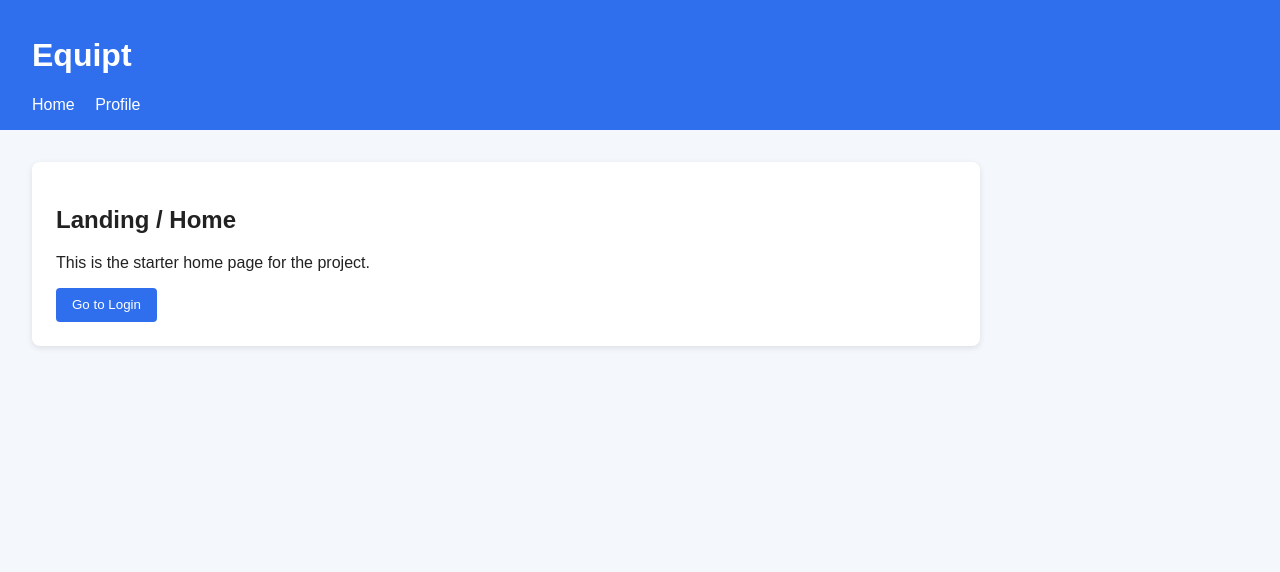
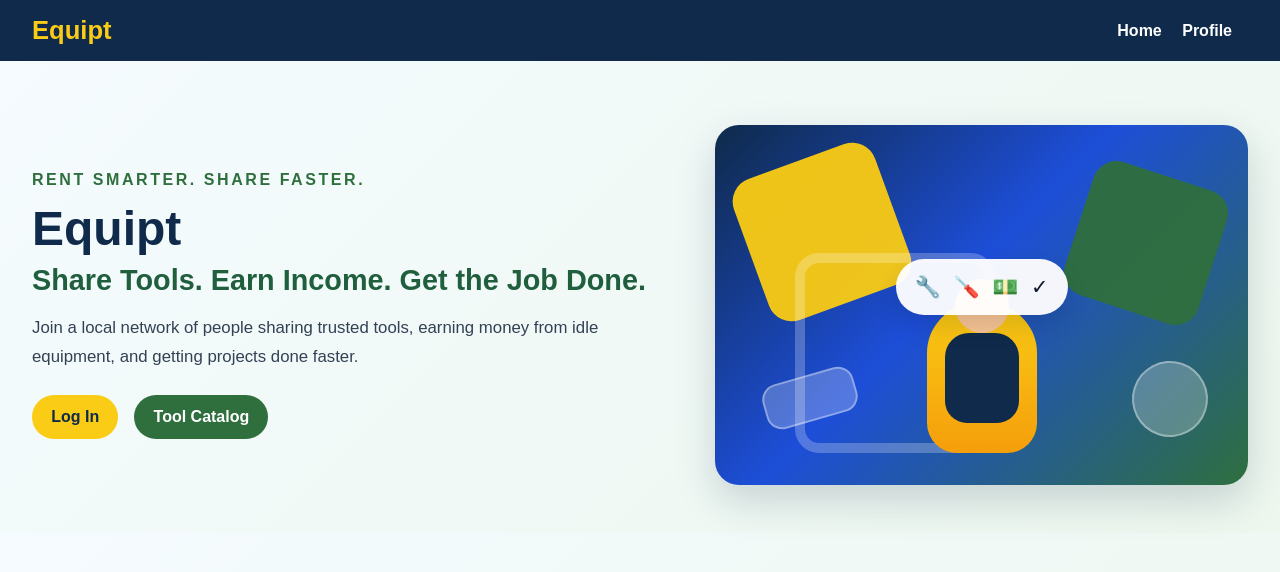
Before and after one commit to CSSE-5150-Group-Midtown-PIVOT/Equipt-Project-Repository, a plain HTML site: page Equipt-Project-Repository-main/index.html in a window 1280 px wide. Drawn offline with Linux system fonts and the light colour scheme.

Commit message:
Re-commiting changes

```diff
--- a/Equipt-Project-Repository-main/styles/main.css
+++ b/Equipt-Project-Repository-main/styles/main.css
@@ -2,20 +2,30 @@ body {
   font-family: Arial, sans-serif;
   margin: 0;
   padding: 0;
-  background: #f4f7fb;
-  color: #222;
+  background: linear-gradient(135deg, #f5fbff 0%, #edf7ee 100%);
+  color: #0f172a;
 }
 
 header {
-  background: #2f6fed;
+  background: #0f2a4a;
   color: white;
   padding: 1rem 2rem;
+  display: flex;
+  justify-content: space-between;
+  align-items: center;
+}
+
+header h1 {
+  margin: 0;
+  font-size: 1.6rem;
+  color: #facc15;
 }
 
 nav a {
   color: white;
   margin-right: 1rem;
   text-decoration: none;
+  font-weight: 600;
 }
 
 main {
@@ -213,3 +223,198 @@ button {
 button.secondary {
   background: #6c757d;
 }
+
+.home-hero {
+  display: grid;
+  grid-template-columns: 1.1fr 0.9fr;
+  gap: 2rem;
+  align-items: center;
+  padding: 2rem 0 1rem;
+}
+
+.home-hero__content h1 {
+  font-size: 3rem;
+  margin: 0.25rem 0 0.5rem;
+  color: #0f2a4a;
+}
+
+.home-hero__content h2 {
+  font-size: 1.8rem;
+  margin: 0 0 1rem;
+  color: #1f5f3e;
+}
+
+.home-eyebrow {
+  display: inline-block;
+  margin: 0 0 0.5rem;
+  text-transform: uppercase;
+  letter-spacing: 0.16em;
+  font-weight: 700;
+  color: #2f6f3e;
+}
+
+.home-subtext {
+  font-size: 1.05rem;
+  line-height: 1.7;
+  color: #334155;
+  max-width: 620px;
+}
+
+.home-actions {
+  display: flex;
+  gap: 1rem;
+  flex-wrap: wrap;
+  margin-top: 1.5rem;
+}
+
+.home-btn {
+  display: inline-block;
+  padding: 0.8rem 1.2rem;
+  border-radius: 999px;
+  text-decoration: none;
+  font-weight: 700;
+}
+
+.home-btn--primary {
+  background: #facc15;
+  color: #0f2a4a;
+}
+
+.home-btn--secondary {
+  background: #2f6f3e;
+  color: white;
+}
+
+.home-visual {
+  position: relative;
+  min-height: 360px;
+  border-radius: 24px;
+  background: linear-gradient(135deg, #0f2a4a 0%, #1d4ed8 45%, #2f6f3e 100%);
+  overflow: hidden;
+  box-shadow: 0 16px 40px rgba(15, 42, 74, 0.18);
+  display: flex;
+  align-items: center;
+  justify-content: center;
+}
+
+.home-visual__shape {
+  position: absolute;
+  border-radius: 24px;
+  opacity: 0.95;
+}
+
+.home-visual__shape--yellow {
+  width: 150px;
+  height: 150px;
+  background: #facc15;
+  top: 2rem;
+  left: 2rem;
+  transform: rotate(-20deg);
+}
+
+.home-visual__shape--green {
+  width: 140px;
+  height: 140px;
+  background: #2f6f3e;
+  right: 2rem;
+  top: 3rem;
+  transform: rotate(18deg);
+}
+
+.home-visual__shape--navy {
+  width: 180px;
+  height: 180px;
+  border: 10px solid rgba(255,255,255,0.25);
+  bottom: 2rem;
+  left: 5rem;
+}
+
+.home-visual__badge {
+  position: absolute;
+  left: 50%;
+  top: 45%;
+  transform: translate(-50%, -50%);
+  display: flex;
+  gap: 0.8rem;
+  background: rgba(255,255,255,0.95);
+  padding: 1rem 1.2rem;
+  border-radius: 999px;
+  box-shadow: 0 12px 24px rgba(0,0,0,0.12);
+  font-size: 1.3rem;
+  z-index: 3;
+}
+
+.home-visual__tool {
+  position: absolute;
+  background: rgba(255,255,255,0.24);
+  border: 2px solid rgba(255,255,255,0.35);
+  border-radius: 16px;
+  z-index: 2;
+}
+
+.home-visual__tool--drill {
+  width: 90px;
+  height: 42px;
+  left: 3rem;
+  bottom: 4rem;
+  transform: rotate(-16deg);
+}
+
+.home-visual__tool--hammer {
+  width: 72px;
+  height: 72px;
+  right: 2.5rem;
+  bottom: 3rem;
+  border-radius: 50%;
+  transform: rotate(18deg);
+}
+
+.home-visual__person {
+  position: absolute;
+  width: 110px;
+  height: 150px;
+  bottom: 2rem;
+  left: 50%;
+  transform: translateX(-50%);
+  background: linear-gradient(180deg, #facc15 0%, #f59e0b 100%);
+  border-radius: 50px 50px 30px 30px;
+  z-index: 2;
+}
+
+.home-visual__person::before {
+  content: '';
+  position: absolute;
+  top: -24px;
+  left: 50%;
+  transform: translateX(-50%);
+  width: 54px;
+  height: 54px;
+  background: #f8c596;
+  border-radius: 50%;
+}
+
+.home-visual__person::after {
+  content: '';
+  position: absolute;
+  top: 30px;
+  left: 50%;
+  transform: translateX(-50%);
+  width: 74px;
+  height: 90px;
+  background: #0f2a4a;
+  border-radius: 24px 24px 22px 22px;
+}
+
+@media (max-width: 768px) {
+  .home-hero {
+    grid-template-columns: 1fr;
+  }
+
+  .home-hero__content h1 {
+    font-size: 2.3rem;
+  }
+
+  .home-hero__content h2 {
+    font-size: 1.35rem;
+  }
+}
--- a/Equipt-Project-Repository-main/views/homeView.js
+++ b/Equipt-Project-Repository-main/views/homeView.js
@@ -1,10 +1,34 @@
-// Placeholder view for the landing/home page.
+// Landing page view for Equipt.
 export function renderHomeView() {
   return `
-    <section class="card">
-      <h2>Landing / Home</h2>
-      <p>This is the starter home page for the project.</p>
-      <button id="go-login">Go to Login</button>
+    <section class="home-hero">
+      <div class="home-hero__content">
+        <p class="home-eyebrow">Rent smarter. Share faster.</p>
+        <h1>Equipt</h1>
+        <h2>Share Tools. Earn Income. Get the Job Done.</h2>
+        <p class="home-subtext">
+          Join a local network of people sharing trusted tools, earning money from idle equipment, and getting projects done faster.
+        </p>
+        <div class="home-actions">
+          <a class="home-btn home-btn--primary" href="#login">Log In</a>
+          <a class="home-btn home-btn--secondary" href="#tool-catalog">Tool Catalog</a>
+        </div>
+      </div>
+
+      <div class="home-visual" aria-label="Equipt highlight illustration">
+        <div class="home-visual__shape home-visual__shape--yellow"></div>
+        <div class="home-visual__shape home-visual__shape--green"></div>
+        <div class="home-visual__shape home-visual__shape--navy"></div>
+        <div class="home-visual__badge">
+          <span>🔧</span>
+          <span>🪛</span>
+          <span>💵</span>
+          <span>✓</span>
+        </div>
+        <div class="home-visual__tool home-visual__tool--drill"></div>
+        <div class="home-visual__tool home-visual__tool--hammer"></div>
+        <div class="home-visual__person"></div>
+      </div>
     </section>
   `;
 }
```
